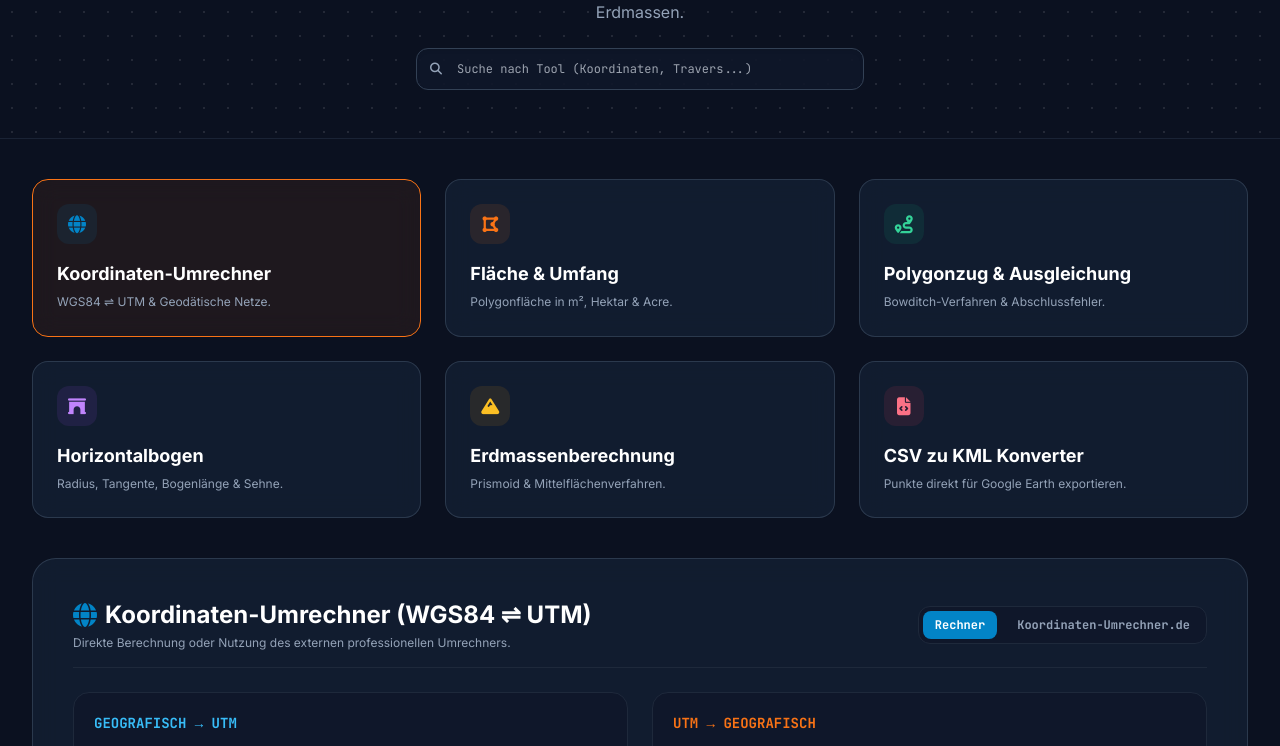
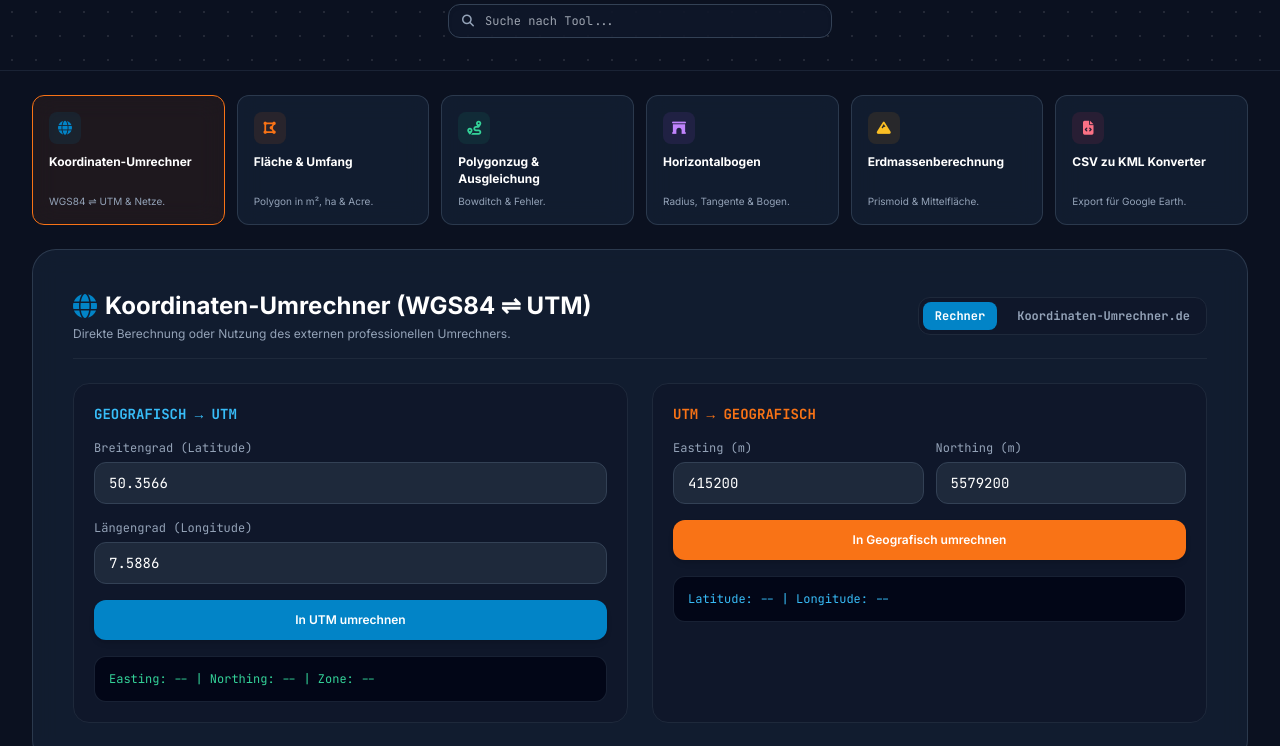
Before and after one commit to AmrAzab1993/amr-azab-Portfolio, a plain HTML site: page survey-tools.html in a window 1280 px wide. Shown: the part 216-962 px from the top of the page. Drawn offline with nearby package versions, Linux system fonts and the light colour scheme.

Commit message:
Update survey-tools.html

```diff
--- a/survey-tools.html
+++ b/survey-tools.html
@@ -65,8 +65,8 @@
         }
         .tool-card:hover {
             border-color: rgba(249, 115, 22, 0.5);
-            transform: translateY(-3px);
-            box-shadow: 0 10px 30px -10px rgba(249, 115, 22, 0.2);
+            transform: translateY(-2px);
+            box-shadow: 0 8px 25px -10px rgba(249, 115, 22, 0.2);
         }
         .tool-card.active {
             border-color: #f97316;
@@ -141,82 +141,94 @@
     </header>
 
     <!-- HEADER TITLE & SEARCH -->
-    <section class="pt-32 pb-12 grid-pattern relative border-b border-slate-800/80">
-        <div class="max-w-7xl mx-auto px-4 sm:px-6 lg:px-8 text-center space-y-4">
-            <h1 class="text-3xl sm:text-5xl font-extrabold text-white tracking-tight" data-i18n="page-main-title">
+    <section class="pt-28 pb-8 grid-pattern relative border-b border-slate-800/80">
+        <div class="max-w-7xl mx-auto px-4 sm:px-6 lg:px-8 text-center space-y-3">
+            <h1 class="text-2xl sm:text-4xl font-extrabold text-white tracking-tight" data-i18n="page-main-title">
                 Geodätische & Ingenieur-Tools
             </h1>
-            <p class="text-slate-400 text-sm sm:text-base max-w-2xl mx-auto font-normal" data-i18n="page-main-desc">
+            <p class="text-slate-400 text-xs sm:text-sm max-w-xl mx-auto font-normal" data-i18n="page-main-desc">
                 Umfassende Werkzeuge für Koordinatenumrechnung, Polygonflächen, Trassierung und Erdmassen.
             </p>
 
-            <div class="max-w-md mx-auto pt-2">
+            <div class="max-w-sm mx-auto pt-1">
                 <div class="relative">
                     <span class="absolute inset-y-0 left-0 pl-3.5 flex items-center pointer-events-none text-slate-400">
                         <i class="fa-solid fa-magnifying-glass text-xs"></i>
                     </span>
-                    <input type="text" id="toolSearch" onkeyup="filterTools()" placeholder="Suche nach Tool (Koordinaten, Travers...)" class="w-full bg-slate-900/90 text-white font-mono text-xs pl-10 pr-4 py-3 rounded-xl border border-slate-700 focus:border-orangeAccent focus:outline-none shadow-inner" data-i18n-placeholder="search-placeholder">
+                    <input type="text" id="toolSearch" onkeyup="filterTools()" placeholder="Suche nach Tool..." class="w-full bg-slate-900/90 text-white font-mono text-xs pl-9 pr-3 py-2 rounded-xl border border-slate-700 focus:border-orangeAccent focus:outline-none shadow-inner" data-i18n-placeholder="search-placeholder">
                 </div>
             </div>
         </div>
     </section>
 
-    <!-- TOOLS GRID SELECTION -->
-    <section class="py-10 max-w-7xl mx-auto px-4 sm:px-6 lg:px-8">
-        <div class="grid grid-cols-1 sm:grid-cols-2 lg:grid-cols-3 gap-6" id="tools-grid-container">
+    <!-- TOOLS GRID SELECTION (Compact Cards) -->
+    <section class="py-6 max-w-7xl mx-auto px-4 sm:px-6 lg:px-8">
+        <div class="grid grid-cols-2 sm:grid-cols-3 lg:grid-cols-6 gap-3" id="tools-grid-container">
 
             <!-- Tool 1: Koordinaten-Umrechner -->
-            <div onclick="switchTool('coord')" id="card-coord" class="tool-card glass-panel p-6 rounded-2xl active border border-slate-700/80">
-                <div class="w-10 h-10 rounded-xl bg-survey-500/10 text-survey-500 flex items-center justify-center font-bold text-lg mb-4">
+            <div onclick="switchTool('coord')" id="card-coord" class="tool-card glass-panel p-4 rounded-xl active border border-slate-700/80 flex flex-col justify-between">
+                <div>
+                    <div class="w-8 h-8 rounded-lg bg-survey-500/10 text-survey-500 flex items-center justify-center font-bold text-sm mb-2.5">
                         <i class="fa-solid fa-globe"></i>
                     </div>
-                <h3 class="text-lg font-bold text-white mb-1" data-i18n="tool1-title">Koordinaten-Umrechner</h3>
-                <p class="text-slate-400 text-xs leading-relaxed" data-i18n="tool1-desc">WGS84 ⇌ UTM & Geodätische Netze.</p>
+                    <h3 class="text-xs font-bold text-white mb-1 leading-snug" data-i18n="tool1-title">Koordinaten-Umrechner</h3>
+                </div>
+                <p class="text-slate-400 text-[10px] leading-tight mt-1" data-i18n="tool1-desc">WGS84 ⇌ UTM & Netze.</p>
             </div>
 
             <!-- Tool 2: Fläche & Umfang -->
-            <div onclick="switchTool('area')" id="card-area" class="tool-card glass-panel p-6 rounded-2xl border border-slate-700/80">
-                <div class="w-10 h-10 rounded-xl bg-orangeAccent/10 text-orangeAccent flex items-center justify-center font-bold text-lg mb-4">
+            <div onclick="switchTool('area')" id="card-area" class="tool-card glass-panel p-4 rounded-xl border border-slate-700/80 flex flex-col justify-between">
+                <div>
+                    <div class="w-8 h-8 rounded-lg bg-orangeAccent/10 text-orangeAccent flex items-center justify-center font-bold text-sm mb-2.5">
                         <i class="fa-solid fa-draw-polygon"></i>
                     </div>
-                <h3 class="text-lg font-bold text-white mb-1" data-i18n="tool2-title">Fläche & Umfang</h3>
-                <p class="text-slate-400 text-xs leading-relaxed" data-i18n="tool2-desc">Polygonfläche in m², Hektar & Acre.</p>
+                    <h3 class="text-xs font-bold text-white mb-1 leading-snug" data-i18n="tool2-title">Fläche & Umfang</h3>
+                </div>
+                <p class="text-slate-400 text-[10px] leading-tight mt-1" data-i18n="tool2-desc">Polygon in m², ha & Acre.</p>
             </div>
 
             <!-- Tool 3: Traver & Ausgleichung -->
-            <div onclick="switchTool('traverse')" id="card-traverse" class="tool-card glass-panel p-6 rounded-2xl border border-slate-700/80">
-                <div class="w-10 h-10 rounded-xl bg-emerald-500/10 text-emerald-400 flex items-center justify-center font-bold text-lg mb-4">
+            <div onclick="switchTool('traverse')" id="card-traverse" class="tool-card glass-panel p-4 rounded-xl border border-slate-700/80 flex flex-col justify-between">
+                <div>
+                    <div class="w-8 h-8 rounded-lg bg-emerald-500/10 text-emerald-400 flex items-center justify-center font-bold text-sm mb-2.5">
                         <i class="fa-solid fa-route"></i>
                     </div>
-                <h3 class="text-lg font-bold text-white mb-1" data-i18n="tool3-title">Polygonzug & Ausgleichung</h3>
-                <p class="text-slate-400 text-xs leading-relaxed" data-i18n="tool3-desc">Bowditch-Verfahren & Abschlussfehler.</p>
+                    <h3 class="text-xs font-bold text-white mb-1 leading-snug" data-i18n="tool3-title">Polygonzug & Ausgleichung</h3>
+                </div>
+                <p class="text-slate-400 text-[10px] leading-tight mt-1" data-i18n="tool3-desc">Bowditch & Fehler.</p>
             </div>
 
             <!-- Tool 4: Horizontalbogen -->
-            <div onclick="switchTool('curve')" id="card-curve" class="tool-card glass-panel p-6 rounded-2xl border border-slate-700/80">
-                <div class="w-10 h-10 rounded-xl bg-purple-500/10 text-purple-400 flex items-center justify-center font-bold text-lg mb-4">
+            <div onclick="switchTool('curve')" id="card-curve" class="tool-card glass-panel p-4 rounded-xl border border-slate-700/80 flex flex-col justify-between">
+                <div>
+                    <div class="w-8 h-8 rounded-lg bg-purple-500/10 text-purple-400 flex items-center justify-center font-bold text-sm mb-2.5">
                         <i class="fa-solid fa-archway"></i>
                     </div>
-                <h3 class="text-lg font-bold text-white mb-1" data-i18n="tool4-title">Horizontalbogen</h3>
-                <p class="text-slate-400 text-xs leading-relaxed" data-i18n="tool4-desc">Radius, Tangente, Bogenlänge & Sehne.</p>
+                    <h3 class="text-xs font-bold text-white mb-1 leading-snug" data-i18n="tool4-title">Horizontalbogen</h3>
+                </div>
+                <p class="text-slate-400 text-[10px] leading-tight mt-1" data-i18n="tool4-desc">Radius, Tangente & Bogen.</p>
             </div>
 
             <!-- Tool 5: Erdmassenberechnung -->
-            <div onclick="switchTool('earthwork')" id="card-earthwork" class="tool-card glass-panel p-6 rounded-2xl border border-slate-700/80">
-                <div class="w-10 h-10 rounded-xl bg-amber-500/10 text-amber-400 flex items-center justify-center font-bold text-lg mb-4">
+            <div onclick="switchTool('earthwork')" id="card-earthwork" class="tool-card glass-panel p-4 rounded-xl border border-slate-700/80 flex flex-col justify-between">
+                <div>
+                    <div class="w-8 h-8 rounded-lg bg-amber-500/10 text-amber-400 flex items-center justify-center font-bold text-sm mb-2.5">
                         <i class="fa-solid fa-mountain"></i>
                     </div>
-                <h3 class="text-lg font-bold text-white mb-1" data-i18n="tool5-title">Erdmassenberechnung</h3>
-                <p class="text-slate-400 text-xs leading-relaxed" data-i18n="tool5-desc">Prismoid & Mittelflächenverfahren.</p>
+                    <h3 class="text-xs font-bold text-white mb-1 leading-snug" data-i18n="tool5-title">Erdmassenberechnung</h3>
+                </div>
+                <p class="text-slate-400 text-[10px] leading-tight mt-1" data-i18n="tool5-desc">Prismoid & Mittelfläche.</p>
             </div>
 
             <!-- Tool 6: CSV to KML -->
-            <div onclick="switchTool('kml')" id="card-kml" class="tool-card glass-panel p-6 rounded-2xl border border-slate-700/80">
-                <div class="w-10 h-10 rounded-xl bg-rose-500/10 text-rose-400 flex items-center justify-center font-bold text-lg mb-4">
+            <div onclick="switchTool('kml')" id="card-kml" class="tool-card glass-panel p-4 rounded-xl border border-slate-700/80 flex flex-col justify-between">
+                <div>
+                    <div class="w-8 h-8 rounded-lg bg-rose-500/10 text-rose-400 flex items-center justify-center font-bold text-sm mb-2.5">
                         <i class="fa-solid fa-file-code"></i>
                     </div>
-                <h3 class="text-lg font-bold text-white mb-1" data-i18n="tool6-title">CSV zu KML Konverter</h3>
-                <p class="text-slate-400 text-xs leading-relaxed" data-i18n="tool6-desc">Punkte direkt für Google Earth exportieren.</p>
+                    <h3 class="text-xs font-bold text-white mb-1 leading-snug" data-i18n="tool6-title">CSV zu KML Konverter</h3>
+                </div>
+                <p class="text-slate-400 text-[10px] leading-tight mt-1" data-i18n="tool6-desc">Export für Google Earth.</p>
             </div>
 
         </div>
@@ -225,7 +237,7 @@
     <!-- ACTIVE TOOL INTERACTIVE CONTAINER -->
     <section class="pb-24 max-w-7xl mx-auto px-4 sm:px-6 lg:px-8">
 
-        <!-- 1. COORDINATE CONVERTER TOOL (WITH EXTERNAL WEBSITE EMBED) -->
+        <!-- 1. COORDINATE CONVERTER TOOL -->
         <div id="tool-panel-coord" class="tool-panel glass-panel p-6 sm:p-10 rounded-3xl border border-slate-700/80 space-y-6">
             <div class="flex flex-col sm:flex-row items-start sm:items-center justify-between gap-4 border-b border-slate-800 pb-4">
                 <div>
@@ -341,7 +353,7 @@
                             <div id="res-ha" class="text-base font-mono font-bold text-orangeAccent mt-1">1.0000</div>
                         </div>
                         <div class="bg-slate-950 p-3 rounded-xl border border-slate-800">
-                            <div class="text-[10px] font-mono text-slate-400">Fدان (Feddan)</div>
+                            <div class="text-[10px] font-mono text-slate-400">فدان (Feddan)</div>
                             <div id="res-feddan" class="text-base font-mono font-bold text-emerald-400 mt-1">2.3805</div>
                         </div>
                         <div class="bg-slate-950 p-3 rounded-xl border border-slate-800">
@@ -452,19 +464,19 @@
                 "nav-home": "Hauptseite",
                 "page-main-title": "Geodätische & Ingenieur-Tools",
                 "page-main-desc": "Umfassende Werkzeuge für Koordinatenumrechnung, Polygonflächen, Trassierung und Erdmassen.",
-                "search-placeholder": "Suche nach Tool (Koordinaten, Travers...)",
+                "search-placeholder": "Suche nach Tool...",
                 "tool1-title": "Koordinaten-Umrechner",
-                "tool1-desc": "WGS84 ⇌ UTM & Geodätische Netze.",
+                "tool1-desc": "WGS84 ⇌ UTM & Netze.",
                 "tool2-title": "Fläche & Umfang",
-                "tool2-desc": "Polygonfläche in m², Hektar & Acre.",
+                "tool2-desc": "Polygon in m², ha & Acre.",
                 "tool3-title": "Polygonzug & Ausgleichung",
-                "tool3-desc": "Bowditch-Verfahren & Abschlussfehler.",
+                "tool3-desc": "Bowditch & Fehler.",
                 "tool4-title": "Horizontalbogen",
-                "tool4-desc": "Radius, Tangente, Bogenlänge & Sehne.",
+                "tool4-desc": "Radius, Tangente & Bogen.",
                 "tool5-title": "Erdmassenberechnung",
-                "tool5-desc": "Prismoid & Mittelflächenverfahren.",
+                "tool5-desc": "Prismoid & Mittelfläche.",
                 "tool6-title": "CSV zu KML Konverter",
-                "tool6-desc": "Punkte direkt für Google Earth exportieren.",
+                "tool6-desc": "Export für Google Earth.",
                 "t1-panel-title": "Koordinaten-Umrechner (WGS84 ⇌ UTM)",
                 "t1-panel-desc": "Direkte Berechnung oder Nutzung des externen professionellen Umrechners.",
                 "t1-tab-calc": "Rechner",
@@ -511,19 +523,19 @@
                 "nav-home": "Home",
                 "page-main-title": "Geodetic & Engineering Tools",
                 "page-main-desc": "Comprehensive tools for coordinate conversion, polygon areas, alignment, and earthworks.",
-                "search-placeholder": "Search tool (coordinates, traverse...)",
+                "search-placeholder": "Search tool...",
                 "tool1-title": "Coordinate Converter",
-                "tool1-desc": "WGS84 ⇌ UTM & Geodetic Networks.",
+                "tool1-desc": "WGS84 ⇌ UTM & Networks.",
                 "tool2-title": "Area & Perimeter",
-                "tool2-desc": "Polygon area in m², Hectares & Acres.",
+                "tool2-desc": "Polygon in m², ha & Acres.",
                 "tool3-title": "Traverse & Adjustment",
-                "tool3-desc": "Bowditch method & closure error.",
+                "tool3-desc": "Bowditch & closure error.",
                 "tool4-title": "Horizontal Curve",
-                "tool4-desc": "Radius, Tangent, Arc length & Chord.",
+                "tool4-desc": "Radius, Tangent & Arc.",
                 "tool5-title": "Earthwork Volume",
-                "tool5-desc": "Prismoidal & Average End Area method.",
+                "tool5-desc": "Prismoidal & Average End.",
                 "tool6-title": "CSV to KML Converter",
-                "tool6-desc": "Export points directly for Google Earth.",
+                "tool6-desc": "Export for Google Earth.",
                 "t1-panel-title": "Coordinate Converter (WGS84 ⇌ UTM)",
                 "t1-panel-desc": "Direct calculation or use of the external professional converter.",
                 "t1-tab-calc": "Calculator",
@@ -570,26 +582,26 @@
                 "nav-home": "الرئيسية",
                 "page-main-title": "الأدوات المساحية والهندسية",
                 "page-main-desc": "أدوات شاملة لتحويل الإحداثيات، حساب المساحات، المنحنيات الأفقية، وحسابات الكميات.",
-                "search-placeholder": "ابحث عن أداة (إحداثيات، ترافرس، منحنى، كميات...)",
+                "search-placeholder": "ابحث عن أداة...",
                 "tool1-title": "محول الإحداثيات",
-                "tool1-desc": "WGS84 ⇌ UTM بالمنطقة والنصف الكروي لأي بلد.",
+                "tool1-desc": "WGS84 ⇌ UTM بالمنطقة.",
                 "tool2-title": "المساحة والمحيط",
-                "tool2-desc": "الزق إحداثيات القطعة (شمال وشرق) وخذ المساحة بالمتر والفدان والقيراط والسهم.",
+                "tool2-desc": "المضلع بالمتر والـ ha والفدان.",
                 "tool3-title": "الترافرس والإغلاق",
-                "tool3-desc": "انحرافات ومسافات ⇒ إحداثيات، وخطأ الإغلاق ونسبته وتصحيح Bowditch.",
+                "tool3-desc": "Bowditch ونسبة الخطأ.",
                 "tool4-title": "المنحنى الأفقي",
-                "tool4-desc": "نصف القطر وزاوية الانحراف ⇒ T، L، C، والوتر ومحطات PTg PC.",
+                "tool4-desc": "نصف القطر والزاوية والـ T و L.",
                 "tool5-title": "الحفر والردم",
-                "tool5-desc": "مقاطع بمساحاتها ⇒ الحجم بطريقة متوسط المساحات وطريقة الهرم الناقص.",
+                "tool5-desc": "متوسط المساحات والهرم الناقص.",
                 "tool6-title": "تحويل الملفات",
-                "tool6-desc": "حول نقاطك لملف يفتح في جوجل إيرث – من غير أي رفع للسرفر.",
+                "tool6-desc": "تصدير النقاط لـ Google Earth.",
                 "t1-panel-title": "محول الإحداثيات — WGS84 ⇌ UTM",
-                "t1-panel-desc": "التحويل على إبسُويد WGS84 (EPSG:4326 ⇌ EPSG:326xx/327xx). للشبكات المحلية (الحزام الأحمر المصري - Ain el Abd) لازم معاملات إضافة إضافية — جايين في تحديث جاي.",
+                "t1-panel-desc": "التحويل على إبسُويد WGS84 (EPSG:4326 ⇌ EPSG:326xx/327xx).",
                 "t1-tab-calc": "الحاسبة الفورية",
                 "t1-tab-iframe": "موقع Koordinaten-Umrechner",
                 "t1-geo-to-utm": "من جغرافي إلى UTM",
-                "t1-lat": "خط العرض (Latitude) بالدرجات العشرية",
-                "t1-lon": "خط الطول (Longitude) بالدرجات العشرية",
+                "t1-lat": "خط العرض (Latitude)",
+                "t1-lon": "خط الطول (Longitude)",
                 "t1-btn-conv1": "حول ←",
                 "t1-utm-to-geo": "من UTM إلى جغرافي",
                 "t1-btn-conv2": "حول ←",
@@ -761,7 +773,7 @@
             document.querySelectorAll('#tools-grid-container > div').forEach(card => {
                 const text = card.textContent.toLowerCase();
                 if (text.includes(query)) {
-                    card.style.display = "block";
+                    card.style.display = "flex";
                 } else {
                     card.style.display = "none";
                 }
```
Lines whose indentation alone changed are shown as unchanged.
